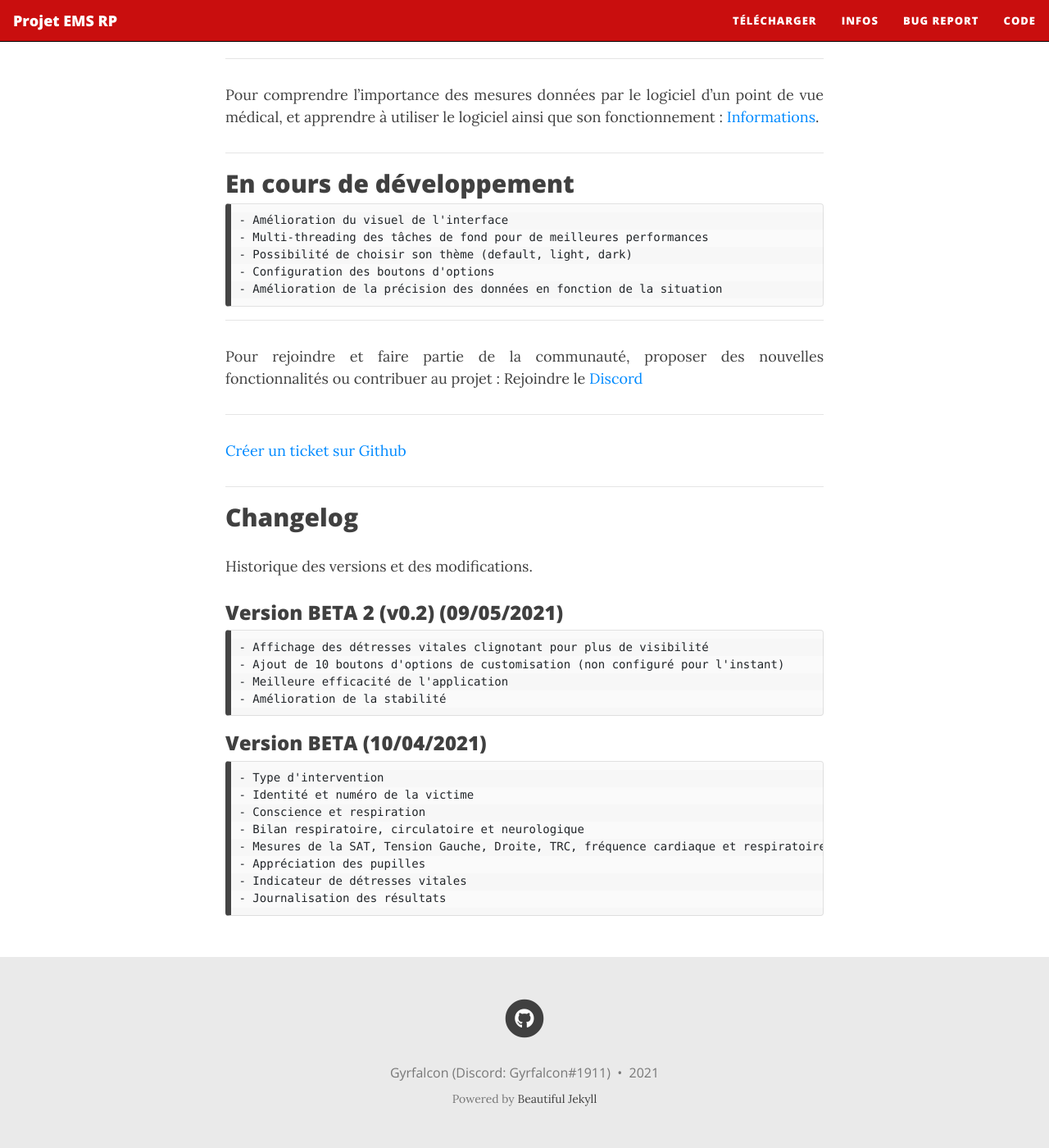
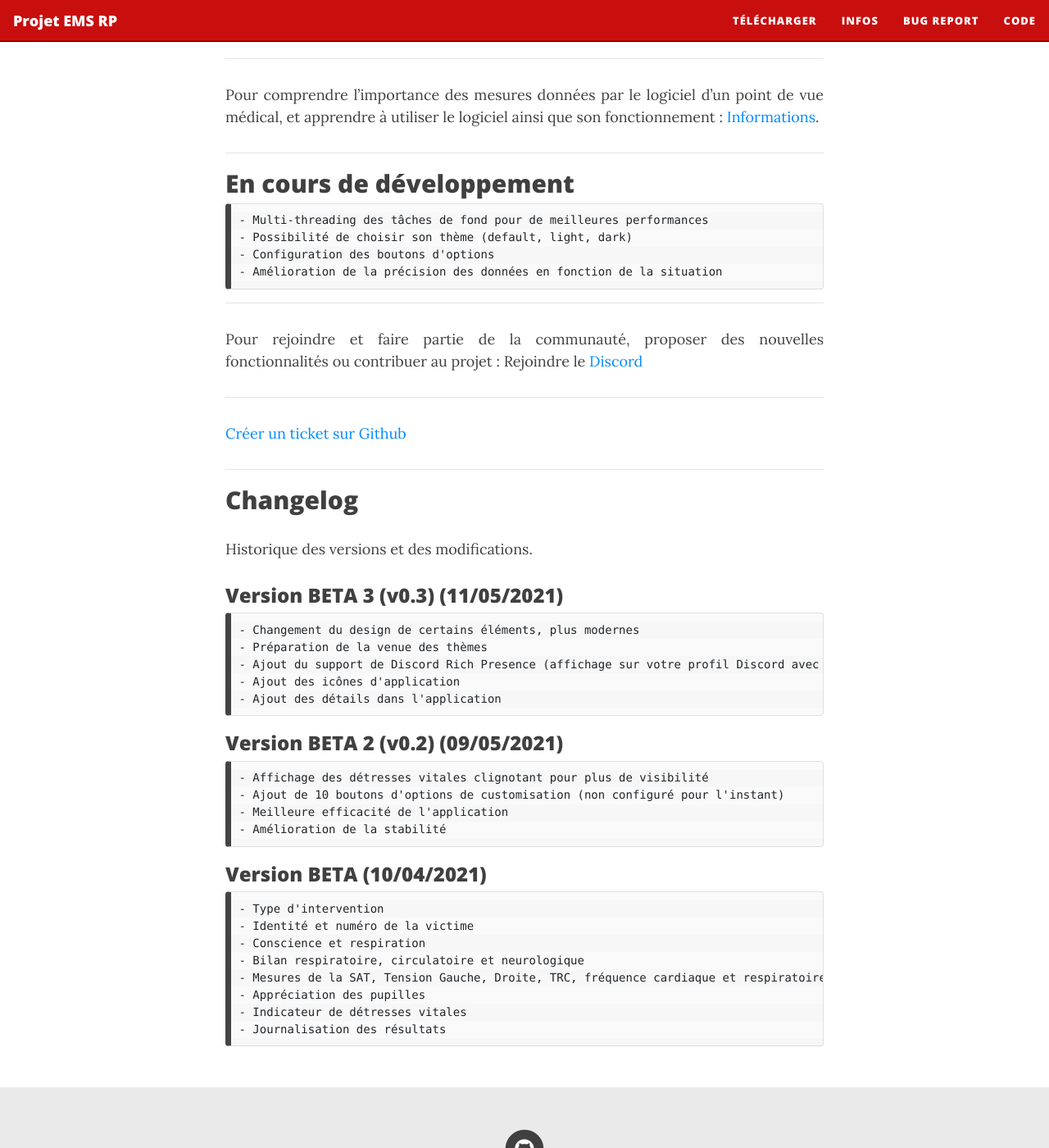
Before and after one commit to Gyrfalc0n/Projet-EMS-RP, a Jekyll site: the page built from download.md, in a window 1280 px wide and 1400 px high, scrolled down 617 px. Shown: the whole window at 82% size. Built offline with Jekyll 4.4.1, drawn with Linux system fonts in a browser that asks for light colours; nearby versions of some CDN libraries.

Commit message:
Update download.md

````diff
--- a/download.md
+++ b/download.md
@@ -10,7 +10,7 @@ _Il est possible que votre navigateur vous avertisse avant de télécharger le f
 
 # Télécharger Projet EMS RP
 
-Dernière version (**BETA**) : [Télécharger](https://github.com/Gyrfalc0n/Projet-EMS-RP/releases/download/v0.2/ProjetEMS-RP.exe).
+Dernière version (**BETA**) : [Télécharger](https://github.com/Gyrfalc0n/Projet-EMS-RP/releases/download/v0.3/ProjetEMS-RP.exe).
 
 _Toutes les release (versions)_ : [Release](https://github.com/Gyrfalc0n/Projet-EMS-RP/releases).
 
@@ -24,7 +24,6 @@ Pour comprendre l'importance des mesures données par le logiciel d'un point de
 ## En cours de développement
 
 ```markdown
-- Amélioration du visuel de l'interface
 - Multi-threading des tâches de fond pour de meilleures performances
 - Possibilité de choisir son thème (default, light, dark)
 - Configuration des boutons d'options
@@ -44,6 +43,16 @@ Pour rejoindre et faire partie de la communauté, proposer des nouvelles fonctio
 ## Changelog
 
 Historique des versions et des modifications.
+
+### Version BETA 3 (v0.3) (11/05/2021)
+
+```markdown
+- Changement du design de certains éléments, plus modernes
+- Préparation de la venue des thèmes
+- Ajout du support de Discord Rich Presence (affichage sur votre profil Discord avec le nombre de victimes et leur état)
+- Ajout des icônes d'application
+- Ajout des détails dans l'application
+```
 
 ### Version BETA 2 (v0.2) (09/05/2021)
 
````
